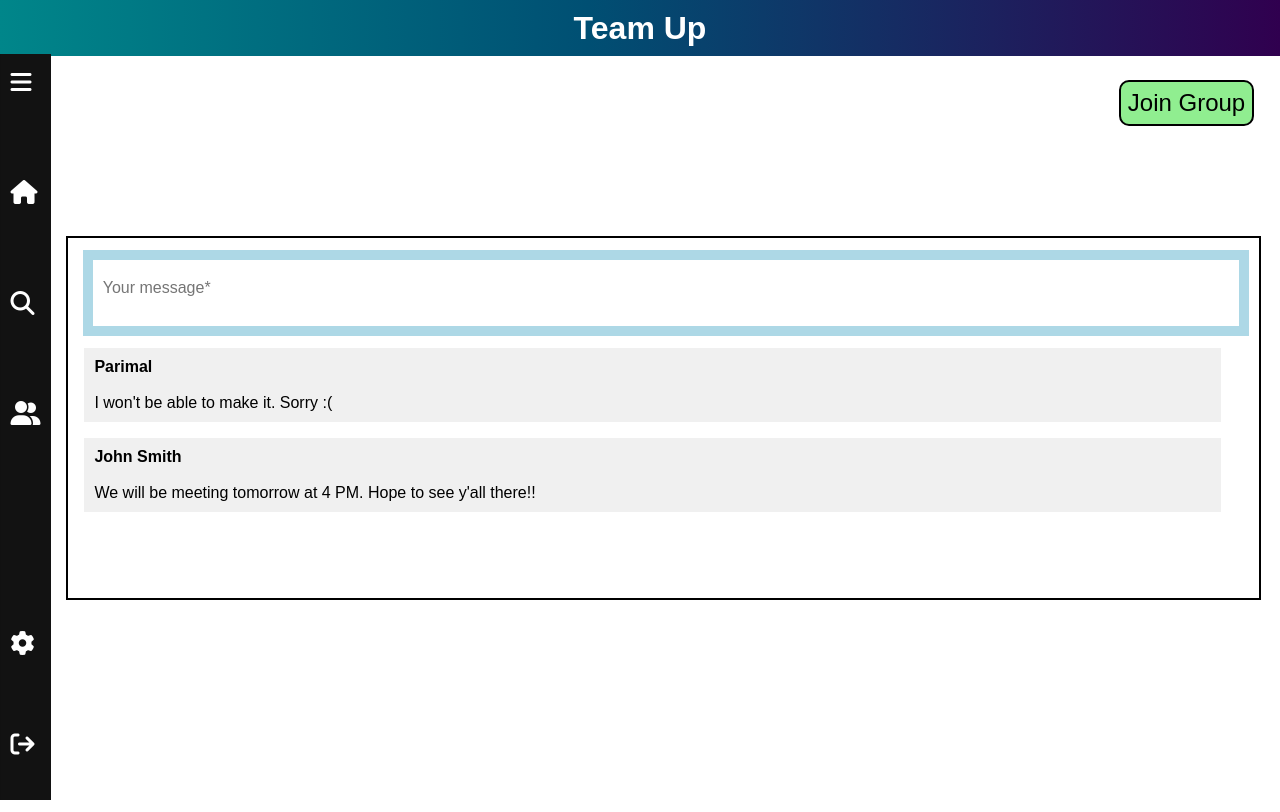
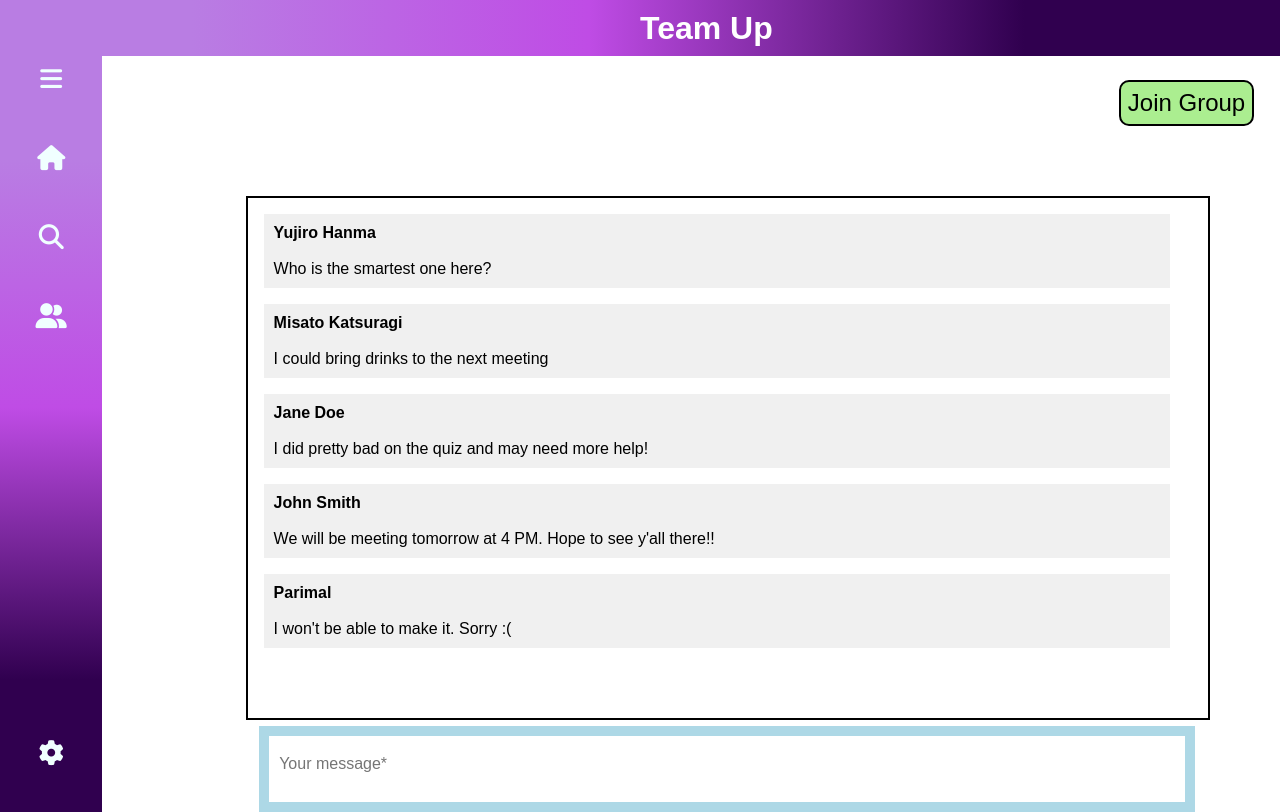
Before and after one commit to SoftwareGrokkers/Team-up, a plain HTML site: page frontEnd/groupPage.html in a window 1280 px wide. Drawn offline with Linux system fonts and the light colour scheme.

Commit message:
Add files via upload

```diff
--- a/frontEnd/groupPage.html
+++ b/frontEnd/groupPage.html
@@ -15,56 +15,24 @@
     <div class="topBanner">
       <h1>Team Up</h1>
     </div>
-    <div class="nav">
-      <span id="navBtn"
-        ><a href="#"><i class="fa-solid fa-bars"></i></a
-      ></span>
+    <div class = "nav">
+      <a href="#"><i class="fa-solid fa-bars" onclick="openNav()"></i></a>
       <a href="/home"><i class="fa-solid fa-house"></i></a>
-      <a href="/searchGroupsAndActivitiesPage"
-        ><i class="fa-solid fa-magnifying-glass"></i
-      ></a>
-      <a href="createGroupsAndActivitiesPage"
-        ><i class="fa-solid fa-user-group"></i
-      ></a>
-      <a href="#"><i class="fa-solid fa-gear"></i></a>
-      <a href="/process-logout"
-        ><i class="fa-solid fa-arrow-right-from-bracket"></i
-      ></a>
+      <a href="/searchGroupsAndActivitiesPage"><i class="fa-solid fa-magnifying-glass"></i></a>
+      <a href="/createGroupsAndActivitiesPage"><i class="fa-solid fa-user-group"></i></a>
+      <a href="#" class="fa-solid fa-gear"></a>
+      <a href="/process-logout" class="fa-solid fa-arrow-right-from-bracket"></a>
     </div>
 
-    <div class="navFull" id="navFull">
-      <span id="navClose"
-        ><i class="fa-solid fa-bars"></i>
-        <p>Menu</p></span
-      >
 
-      <span
-        ><a href="/home"><i class="fa-solid fa-house"></i></a>
-        <p>Home</p></span
-      >
-      <span
-        ><a href="/searchGroupsAndActivitiesPage"
-          ><i class="fa-solid fa-magnifying-glass"></i
-        ></a>
-        <p>Search</p></span
-      >
-      <span
-        ><a href="createGroupsAndActivitiesPage"
-          ><i class="fa-solid fa-user-group"></i
-        ></a>
-        <p>Groups</p></span
-      >
-      <span id="settings"
-        ><a href="#"><i class="fa-solid fa-gear"></i></a>
-        <p>Settings</p></span
-      >
-      <span id="logout"
-        ><a href="/process-logout"
-          ><i class="fa-solid fa-arrow-right-from-bracket"></i
-        ></a>
-        <p>Logout</p></span
-      >
-    </div>
+    <div id="myNavFull" class = "navFull">
+      <a href="javascript:void(0)" class="closebtn" onclick="closeNav()">Menu</a>
+      <a href="/home">Home</a>
+      <a href="/searchGroupsAndActivitiesPage">Search</a>
+      <a href="/createGroupsAndActivitiesPage">Groups</a>
+      <a href="#" class = "settings">Settings</a>
+      <a href="/process-logout" class = logout>Logout</a>
+  </div>
 
     <div id="groupInfo"></div>
 
@@ -74,11 +42,26 @@
       <input type="text" class="yourMessage" placeholder="Your message*" />
 
       <div class="container">
+
         <div class="fakeMessageBox">
-          <div class="messageName">Parimal</div>
+          <div class="messageName">Yujiro Hanma</div>
           <br />
           <div class="fakeMessage"></div>
-          I won't be able to make it. Sorry :(
+          Who is the smartest one here?
+        </div>
+
+        <div class="fakeMessageBox">
+          <div class="messageName">Misato Katsuragi</div>
+          <br />
+          <div class="fakeMessage"></div>
+          I could bring drinks to the next meeting
+        </div>
+
+        <div class="fakeMessageBox">
+          <div class="messageName">Jane Doe</div>
+          <br />
+          <div class="fakeMessage"></div>
+          I did pretty bad on the quiz and may need more help!
         </div>
 
         <div class="fakeMessageBox">
@@ -87,6 +70,13 @@
           <div class="fakeMessage"></div>
           We will be meeting tomorrow at 4 PM. Hope to see y'all there!!
         </div>
+
+        <div class="fakeMessageBox">
+          <div class="messageName">Parimal</div>
+          <br />
+          <div class="fakeMessage"></div>
+          I won't be able to make it. Sorry :(
+        </div>
       </div>
     </div>
 
--- a/frontEnd/groupPageScript.js
+++ b/frontEnd/groupPageScript.js
@@ -1,15 +1,11 @@
 // Open and close nav bar
-const navBtn = document.getElementById("navBtn");
-const navFull = document.getElementById("navFull");
-const navClose = document.getElementById("navClose");
+function openNav() {
+  document.getElementById("myNavFull").style.width = "125px";
+}
 
-navBtn.addEventListener("click", () => {
-  navFull.classList.add("showNav");
-});
-
-navClose.addEventListener("click", () => {
-  navFull.classList.remove("showNav");
-});
+function closeNav() {
+  document.getElementById("myNavFull").style.width = "0";
+}
 console.log(document.cookie)
 var getGroupCookie = function(){
     Cookies = document.cookie.split(";")
--- a/frontEnd/groupPageStyles.css
+++ b/frontEnd/groupPageStyles.css
@@ -3,87 +3,107 @@
 body {
   font-family: "Work Sans", sans-serif;
 }
-
-.fa-solid {
-  font-size: 1.5em;
-  color: white;
-  margin: 1.8em 0.4em;
+.topBanner {
+  background: linear-gradient(
+    90deg,
+    rgba(185, 125, 227) 15%,
+    rgba(191, 76, 229) 46%,
+    rgba(48, 0, 79, 1) 80%
+  );
+  position: fixed;
+  display: flex;
+  flex-direction: row;
+  align-items: center;
+  width: 100%;
+  height: 7vh;
+  top: 0;
+  left: 0;
+  z-index: 3;
 }
 
-.fa-bars,
-.fa-x {
-  margin-top: 15px;
+.topBanner h1 {
+  color: rgb(255, 255, 255);
+  position: relative;
+  left: 50%;
 }
 
-.nav .fa-gear {
-  position: absolute;
-  bottom: 4.2em;
+.nav {
+  background: linear-gradient(
+    180deg,
+    rgba(185, 125, 227) 15%,
+    rgba(191, 76, 229) 46%,
+    rgba(48, 0, 79, 1) 80%
+  );
+  position: fixed;
+  display: flex;
+  flex-direction: column;
+  height: 100%;
+  width: 8%;
+  margin-top: 4vh;
+  left: 0;
+  align-items: center;
 }
 
-#settings {
-  position: absolute;
-  bottom: 6em;
+.nav a {
+  color: azure;
+  text-decoration: none;
+  font-size: 25px;
+  margin: 25px;
 }
 
-.nav .fa-arrow-right-from-bracket,
-#logout {
-  position: absolute;
-  bottom: 0em;
+.fa-gear {
+  position: relative;
+  top: 45vh;
 }
 
-.container {
-  position: absolute;
+.fa-arrow-right-from-bracket {
+  position: relative;
+  top: 45vh;
 }
 
-.nav,
-.navFull {
-  background: #121212;
-  border: 1px #121212 solid;
-  display: flex;
-  flex-direction: column;
-  position: fixed;
-  bottom: 0;
-  left: 0;
-  height: 93vh;
+.nav a:hover {
+  color: rgb(240, 219, 36);
 }
 
 .navFull {
-  width: 12vw;
-  transition: all 0.3s linear;
-  transform: translateX(-100%);
+  background: linear-gradient(
+    180deg,
+    rgba(185, 125, 227) 15%,
+    rgba(191, 76, 229) 46%,
+    rgba(48, 0, 79, 1) 80%
+  );
+  position: fixed;
+  display: flex;
+  flex-direction: column;
+  height: 100%;
+  width: 0;
+  margin-top: 4vh;
+  left: 8%;
+  align-items: center;
+  overflow-x: hidden;
+  transition: 0.5s;
+  z-index: 3;
+}
+.navFull a {
+  color: azure;
+  text-decoration: none;
+  font-size: 25px;
+  margin: 25px;
+  transform: 0.3s;
 }
 
-.showNav {
-  transform: translateX(0);
+.settings {
+  position: relative;
+  top: 45vh;
 }
 
-.topBanner {
-  background: linear-gradient(
-    90deg,
-    rgba(0, 134, 138, 1) 0%,
-    rgba(0, 79, 115, 1) 46%,
-    rgba(48, 0, 79, 1) 100%
-  );
-  width: 100vw;
-  height: 7vh;
-  position: fixed;
-  top: 0;
-  left: 0;
-
-  display: flex;
-  justify-content: center;
-  align-items: center;
+.logout {
+  position: relative;
+  top: 45vh;
 }
 
-.topBanner h1 {
-  color: white;
-}
-
-.navFull p {
-  display: inline;
-  color: white;
-  font-size: 1.5em;
-  margin-left: 0.5em;
+.navFull a:hover {
+  color: rgb(240, 219, 36);
 }
 
 #groupInfo {
@@ -98,20 +118,20 @@ body {
 
 .message {
   border: black 2px solid;
-  height:45vh;
-  width: 93vw;
+  height:65vh;
+  width: 75vw;
   position: absolute;
-  bottom: 25%;
-  right: 1.5%;
+  bottom: 10%;
+  right: 5.5%;
 }
 
 .yourMessage {
   border: lightblue 10px solid;
-  width: 88vw;
+  width: 70vw;
   height: 7vh;
   position: relative;
   left: 1.2%;
-  top: 1%;
+  top: 520px;
   color: gray;
   font-size: 1em;
   padding: 10px;
@@ -119,10 +139,16 @@ body {
   margin-top: .5em;
 }
 
+.container{
+  position: relative;
+  bottom: 18%;
+}
+
+
 .fakeMessageBox {
   margin: 1em;
   height: 8vh;
-  width: 88vw;
+  width: 70vw;
   padding-top: 10px;
   padding-left: 10px;
   background-color: rgb(240, 240, 240);
@@ -139,7 +165,7 @@ body {
   font-size: 1.5em;
   border-radius: 10px;
   border: black 2px solid;
-  background-color: lightgreen;
+  background-color: rgb(171, 238, 144);
   color: black;
   text-decoration: none;
   padding: .3em;
```
